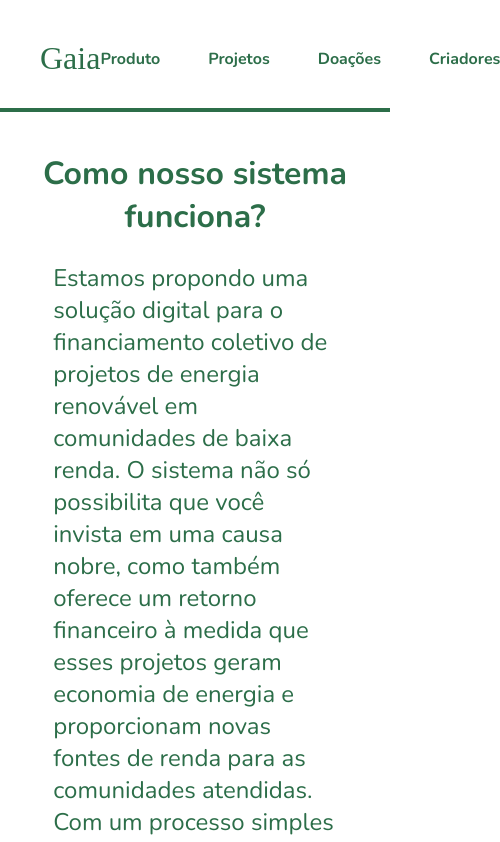
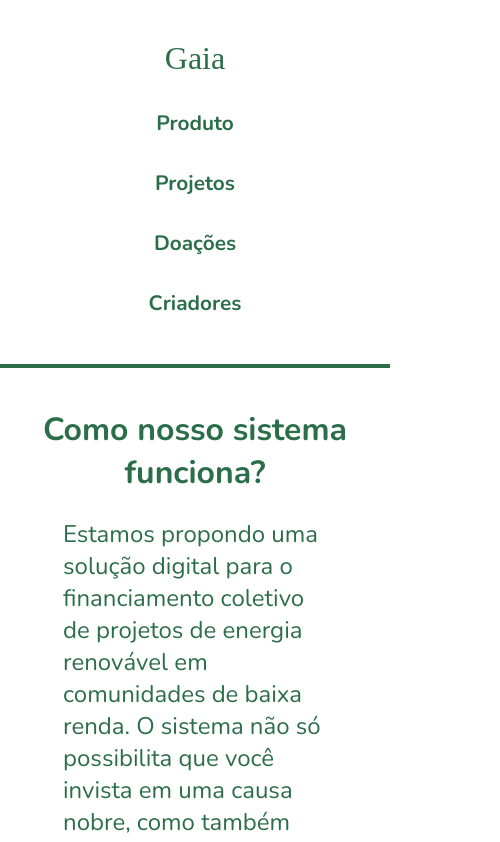
Before and after one commit to ViniciusSantanaa/global_2, a Next.js app: page /produto in a window 390 px wide. Shown: the top 842 px of the page, 500 px wide, since content can reach past the window. Built offline with nearby package versions, Linux system fonts and the light colour scheme; a web font is replaced by a local one.

Commit message:
responsiviade header e ajustes

```diff
--- a/src/app/produto/page.module.css
+++ b/src/app/produto/page.module.css
@@ -3,13 +3,18 @@
     color: var(--cor-verde);
     text-align: center;
     margin-top: 2.5rem;
+    width: 80%;
+    margin-left: auto;
+    margin-right: auto;
 }
 
 .texto_produto{
     color: var(--cor-verde);
     font-size: 1.5rem;
-    width: 85%;
+    width: 80%;
     margin-left: auto;
     margin-right: auto;
     padding: 1.5rem;
 }
+
+/*não necessário responsividade, já está tudo ajeitado*/
--- a/src/app/produto/page.tsx
+++ b/src/app/produto/page.tsx
@@ -2,7 +2,7 @@ import styles from "@/app/produto/page.module.css"
 
 export default function Produto(){
     return(
-        <main>
+        <main className={styles.main}>
             <h1 className={styles.titulo}>Como nosso sistema funciona?</h1>
             <p className={styles.texto_produto}>Estamos propondo uma solução digital para o financiamento coletivo de projetos de energia renovável em comunidades de baixa renda. O sistema não só possibilita que você invista em uma causa nobre, como também oferece um retorno financeiro à medida que esses projetos geram economia de energia e proporcionam novas fontes de renda para as comunidades atendidas. Com um processo simples e acessível, todos podem participar e contribuir para um futuro mais sustentável e próspero.</p>
 
--- a/src/components/header/header.module.css
+++ b/src/components/header/header.module.css
@@ -33,3 +33,53 @@
 .menu__links:hover{
     border-bottom: solid 2px var(--cor-verde);
 }
+
+@media (max-width: 430px) {
+    .nav{
+        height: 23rem;
+    }
+
+    .div_gaia{
+        flex-direction: column;
+        text-align: center;
+    }
+
+    .menu{
+        flex-direction: column;
+        gap: 2rem;
+        margin-top: 2rem;
+    }
+
+    .menu__links{
+        font-size: 1.3rem;
+    }
+}
+
+@media (min-width: 431px) and (max-width: 744px) {
+    .nav{
+        height: 23rem;
+    }
+
+    .div_gaia{
+        flex-direction: column;
+        text-align: center;
+    }
+
+    .menu{
+        flex-direction: column;
+        gap: 2rem;
+        margin-top: 2rem;
+    }
+
+    .menu__links{
+        font-size: 1.3rem;
+    }
+}
+
+@media (min-width: 745px) and (max-width: 834px) {
+
+}
+
+@media (min-width: 835px) and (max-width: 1024px) {
+
+}
```
